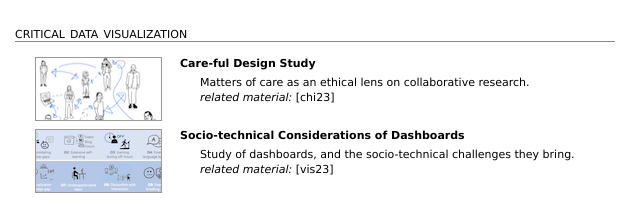
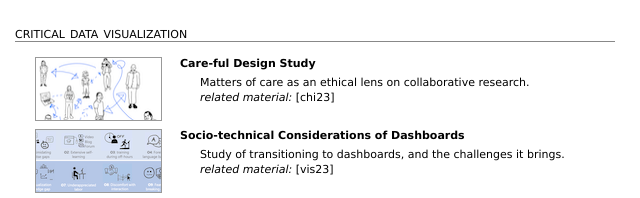
Before and after one commit to miriah/miriah.github.io, a plain HTML site: page projects/index.html in a window 1280 px wide. Shown: the top 198 px of the page, 268-908 px from the left. Drawn offline with Linux system fonts and the light colour scheme.

Commit message:
Update index.html

```diff
--- a/projects/index.html
+++ b/projects/index.html
@@ -73,7 +73,7 @@ Matters of care as an ethical lens on collaborative research.<br/>
 <div id="project_text">
 <h3>Socio-technical Considerations of Dashboards</h3>
 <p>
-Study of dashboards, and the socio-technical challenges they bring.<br/>
+Study of transitioning to dashboards, and the challenges it brings.<br/>
   <i>related material:</i>
   <a class="nav"
   href="">[vis23]</a><br/>
```
